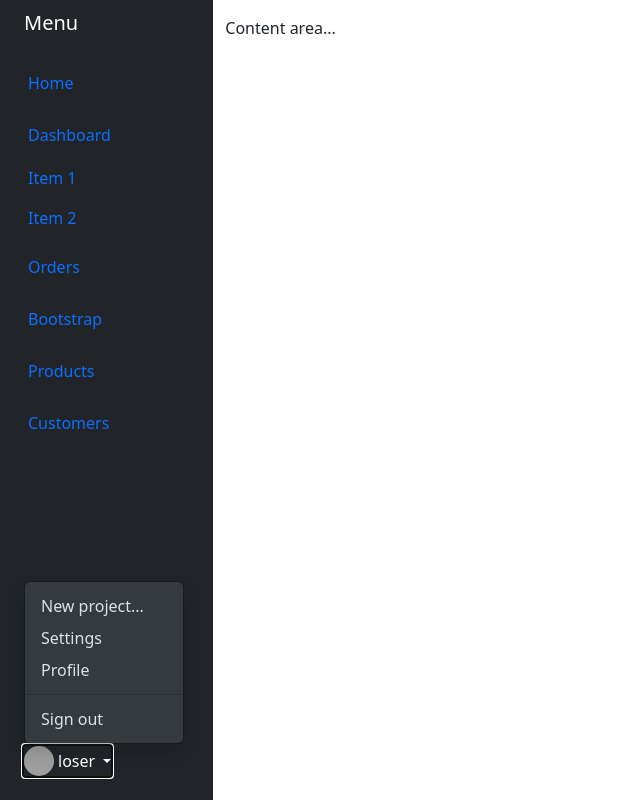
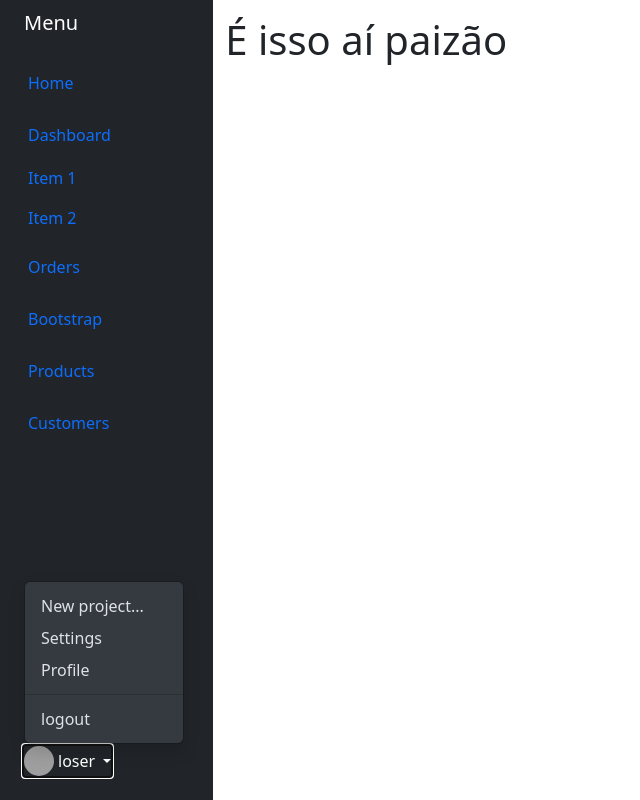
Before and after one commit to Guizin997/4whelss, a PHP site: page / in a window 1280 px wide, after a click on "loser". Shown: the whole page, without its empty margins (0-640 px from the left). Run offline with PHP 8.4, Linux system fonts and the light colour scheme; the visitor is signed in with stand-in values (Sample User, id 1); grey boxes are pictures that could not be loaded.

Commit message:
implementação do template do site

```diff
--- a/site/index.php
+++ b/site/index.php
@@ -3,20 +3,11 @@
     if (!isset($_SESSION['id'])) {
         header('location: login/login_sing_in.php');
     }
+    require 'template/header.php';
 ?>
-<!DOCTYPE html>
-<html lang="en">
-<head>
-  <meta charset="UTF-8">
-  <meta name="viewport" content="width=device-width, initial-scale=1.0">
-  <title>4 whelss</title>
-  <link href="https://cdn.jsdelivr.net/npm/bootstrap@5.3.3/dist/css/bootstrap.min.css" rel="stylesheet" integrity="sha384-QWTKZyjpPEjISv5WaRU9OFeRpok6YctnYmDr5pNlyT2bRjXh0JMhjY6hW+ALEwIH" crossorigin="anonymous">
-</head>
-<body>
-    <?php
-        require 'template/header.php';
-    ?>
 
-    <script src="https://cdn.jsdelivr.net/npm/bootstrap@5.3.3/dist/js/bootstrap.bundle.min.js" integrity="sha384-YvpcrYf0tY3lHB60NNkmXc5s9fDVZLESaAA55NDzOxhy9GkcIdslK1eN7N6jIeHz" crossorigin="anonymous"></script>
-</body>
-</html>
+<h1>É isso aí paizão</h1>
+
+<?php
+require 'template/footer.php';
+?>
--- /dev/null
+++ b/site/template/footer.php
@@ -0,0 +1,6 @@
+</div>
+</div>
+</div>
+<script src="https://cdn.jsdelivr.net/npm/bootstrap@5.3.3/dist/js/bootstrap.bundle.min.js" integrity="sha384-YvpcrYf0tY3lHB60NNkmXc5s9fDVZLESaAA55NDzOxhy9GkcIdslK1eN7N6jIeHz" crossorigin="anonymous"></script>
+</body>
+</html>
--- a/site/template/header.php
+++ b/site/template/header.php
@@ -1,3 +1,12 @@
+<!DOCTYPE html>
+<html lang="pt-br">
+<head>
+  <meta charset="UTF-8">
+  <meta name="viewport" content="width=device-width, initial-scale=1.0">
+  <title>4 whelss</title>
+  <link href="https://cdn.jsdelivr.net/npm/bootstrap@5.3.3/dist/css/bootstrap.min.css" rel="stylesheet" integrity="sha384-QWTKZyjpPEjISv5WaRU9OFeRpok6YctnYmDr5pNlyT2bRjXh0JMhjY6hW+ALEwIH" crossorigin="anonymous">
+</head>
+<body>
 <div class="container-fluid">
     <div class="row flex-nowrap">
         <div class="col-auto col-md-3 col-xl-2 px-sm-2 px-0 bg-dark">
@@ -75,13 +84,9 @@
                         <li>
                             <hr class="dropdown-divider">
                         </li>
-                        <li><a class="dropdown-item" href="#">Sign out</a></li>
+                        <li><a class="dropdown-item" href="login/verify/logout_verify.php">logout</a></li>
                     </ul>
                 </div>
             </div>
         </div>
         <div class="col py-3">
-            Content area...
-        </div>
-    </div>
-</div>
```
